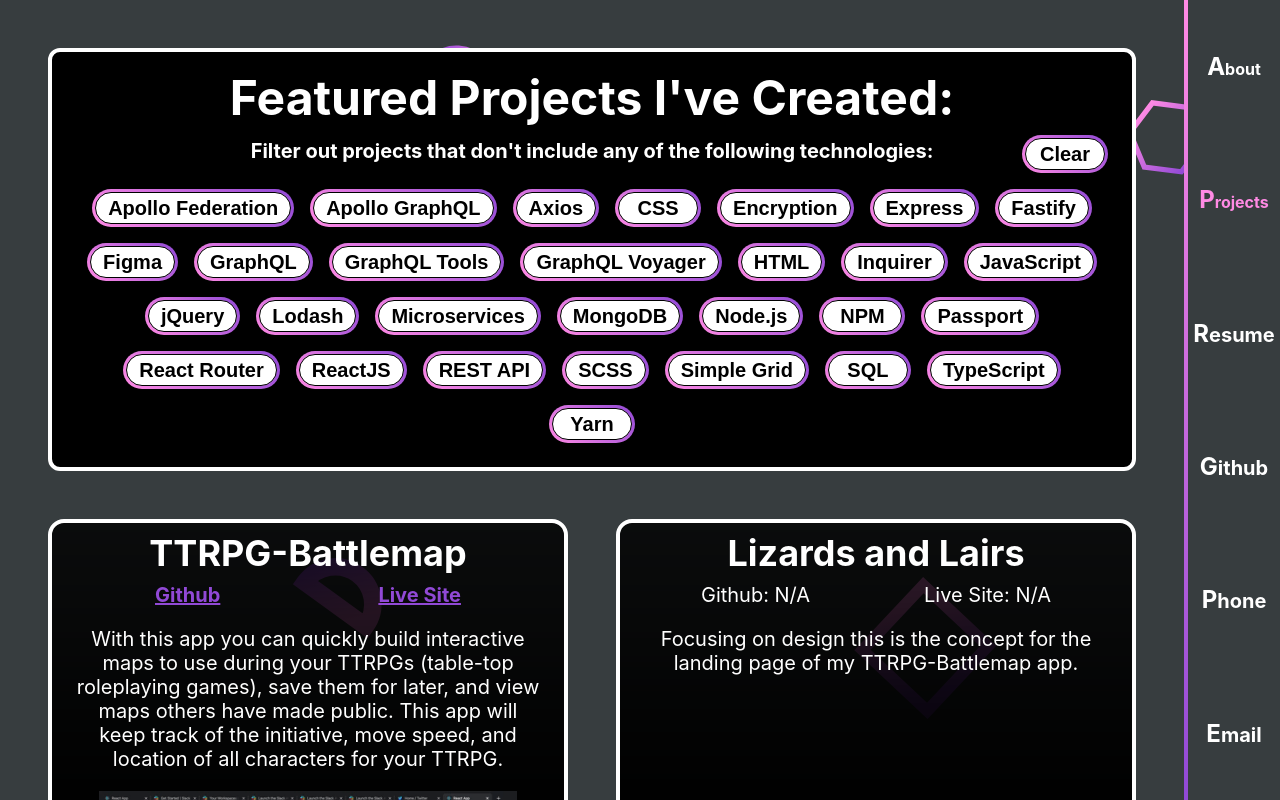
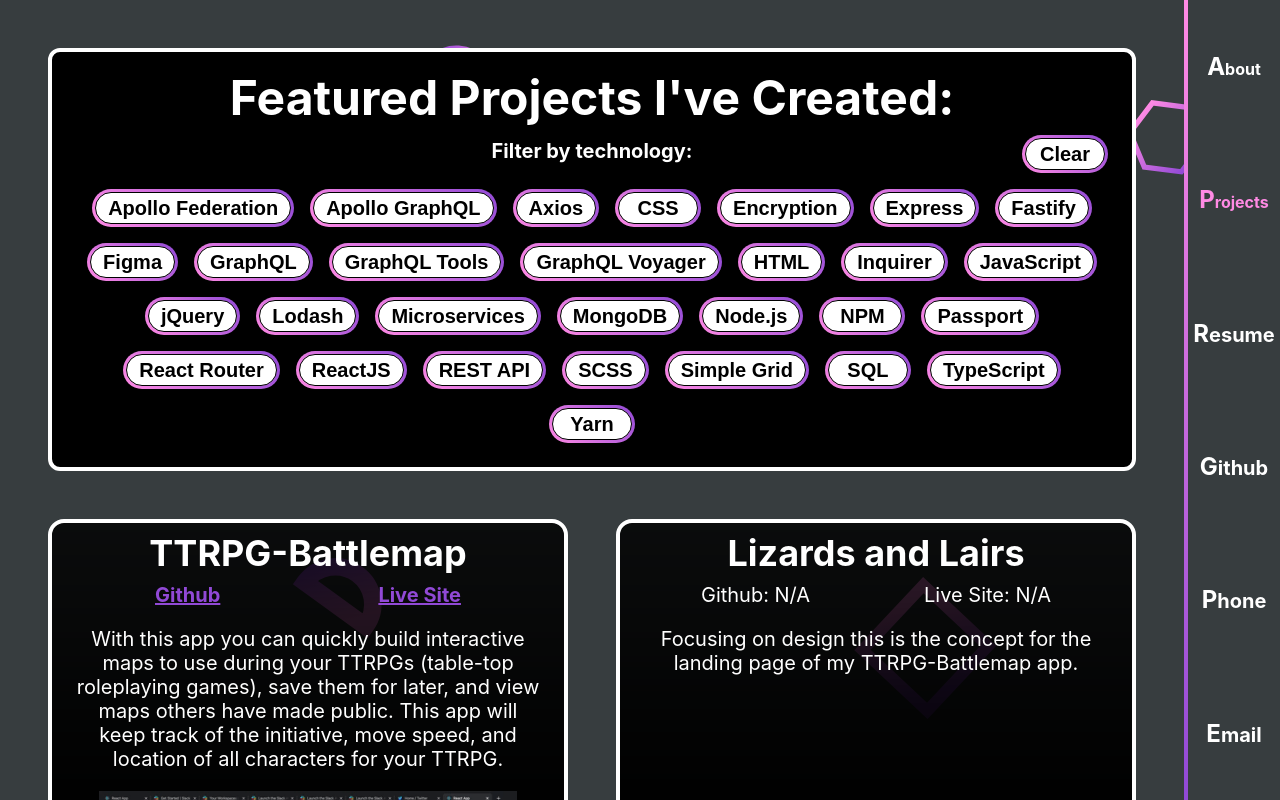
Before and after one commit to paulieDOTjs/Paul-Hendrickson-Portfolio, a React (Create React App) app: page /projects in a window 1280 px wide. Built offline with nearby package versions, Linux system fonts and the light colour scheme.

Commit message:
Update PortfolioPage.js

```diff
--- a/src/Pages/PortfolioPage.js
+++ b/src/Pages/PortfolioPage.js
@@ -49,8 +49,7 @@ function MainPage() {
           <div className="MyRow" style={{ justifyContent: "space-between" }}>
             <div style={{ width: "102px" }}></div>
             <h4>
-              Filter out projects that don't include any of the following
-              technologies:
+              Filter by technology:
             </h4>
             <ul className="SkillsList">
               <li>
```
